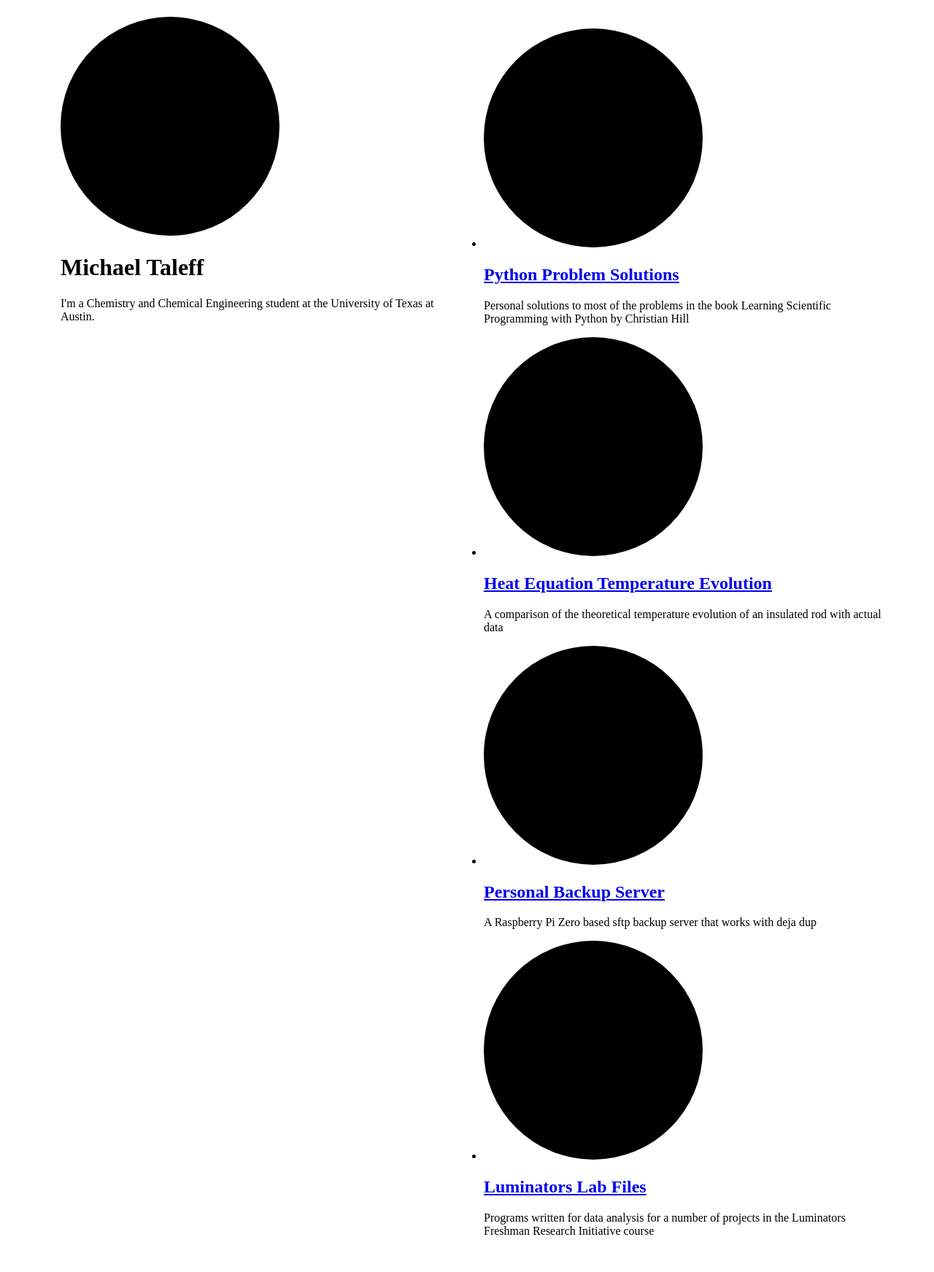
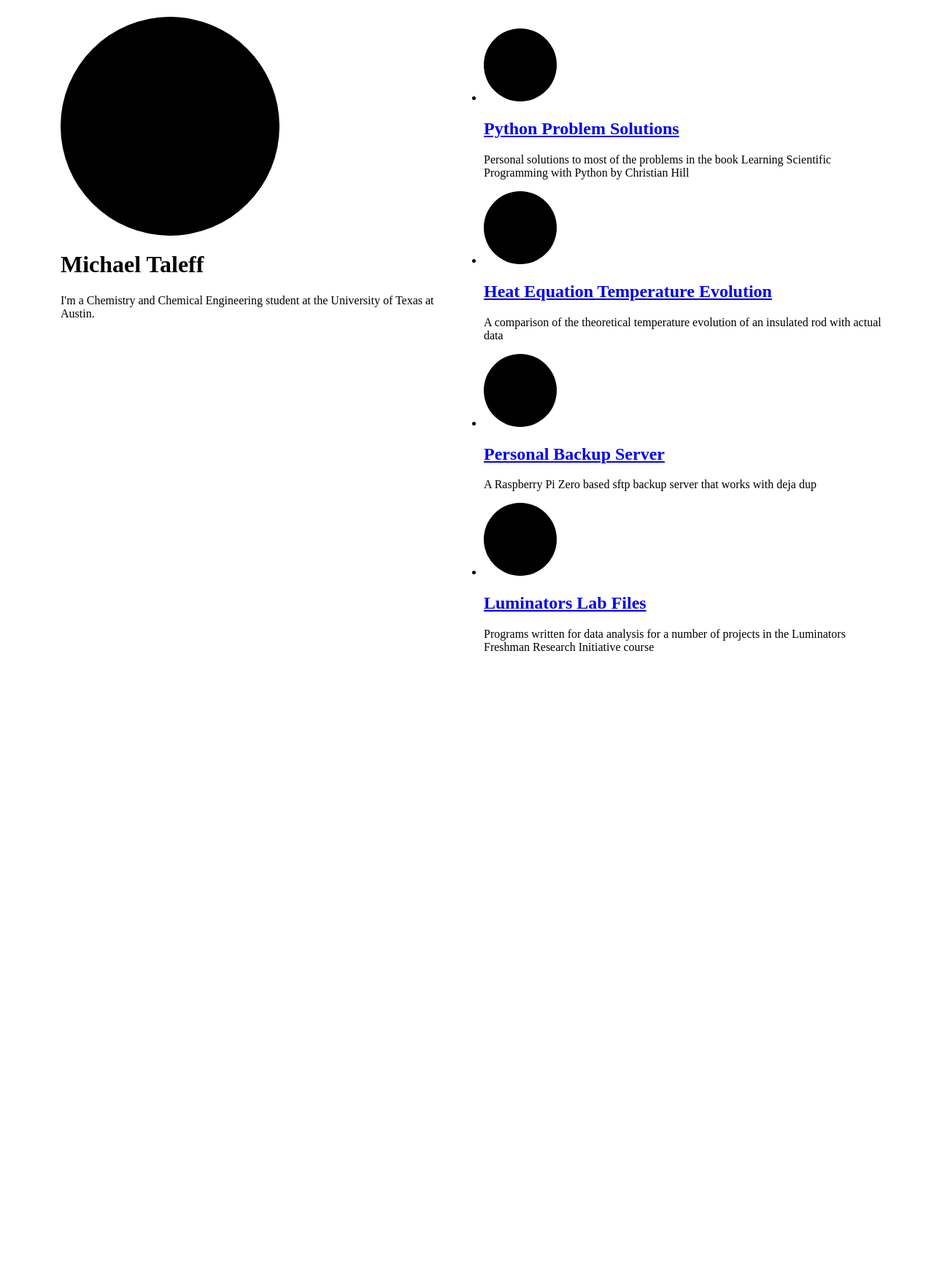
Before and after one commit to taleff/taleff.github.io, a Jekyll site: the page built from index.html, in a window 1280 px wide. Shown: the whole page at 73% size. Built offline with Jekyll 4.4.1, drawn with Linux system fonts in a browser that asks for light colours; after the commit the page ends 943 px from its top, so only the background shows below that.

Commit message:
Update main.css

```diff
--- a/css/main.css
+++ b/css/main.css
@@ -20,3 +20,16 @@
 img {
     border-radius: 50%;
 }
+
+.profile-picture {
+    display: block;
+    width: 300px;
+    height: 300px;
+    margin-right: 0px;
+}
+
+.project-picture {
+    display: inline-block;
+    width: 100px;
+    height: 100px;
+}
```
